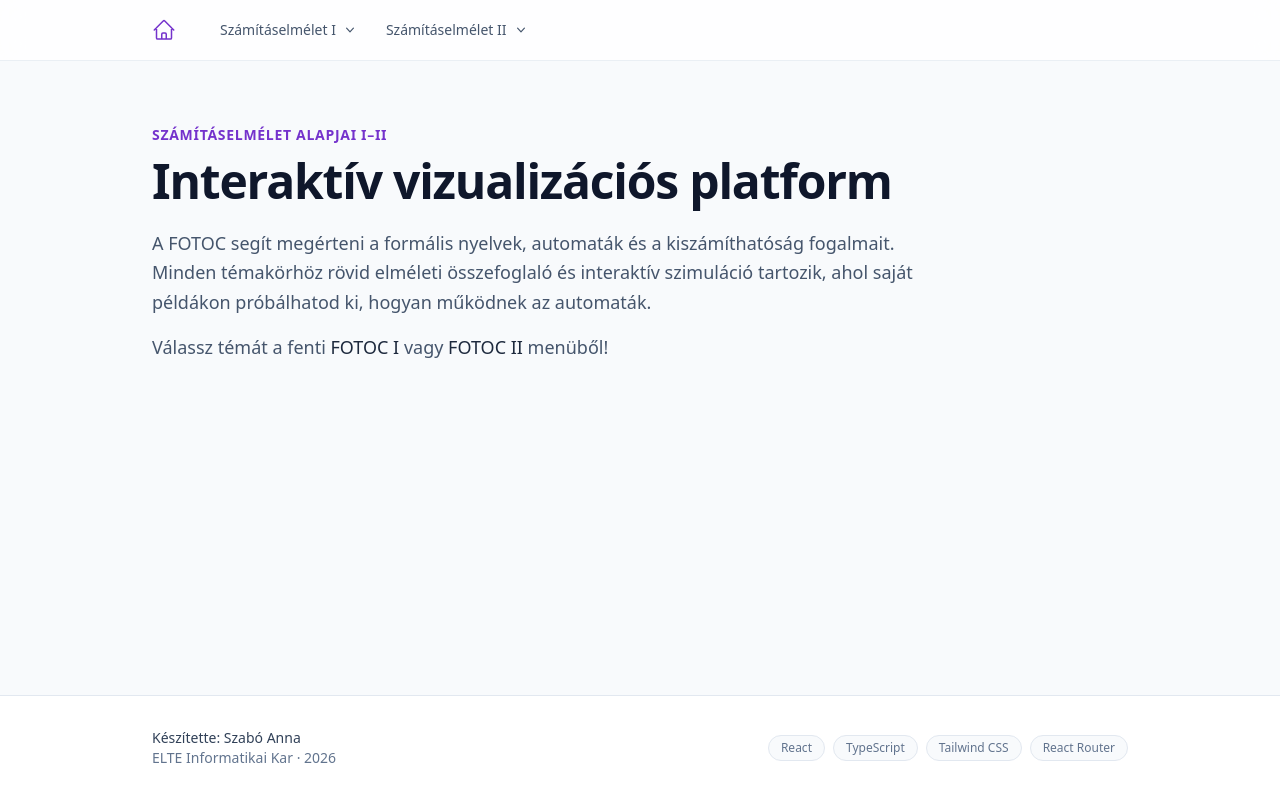
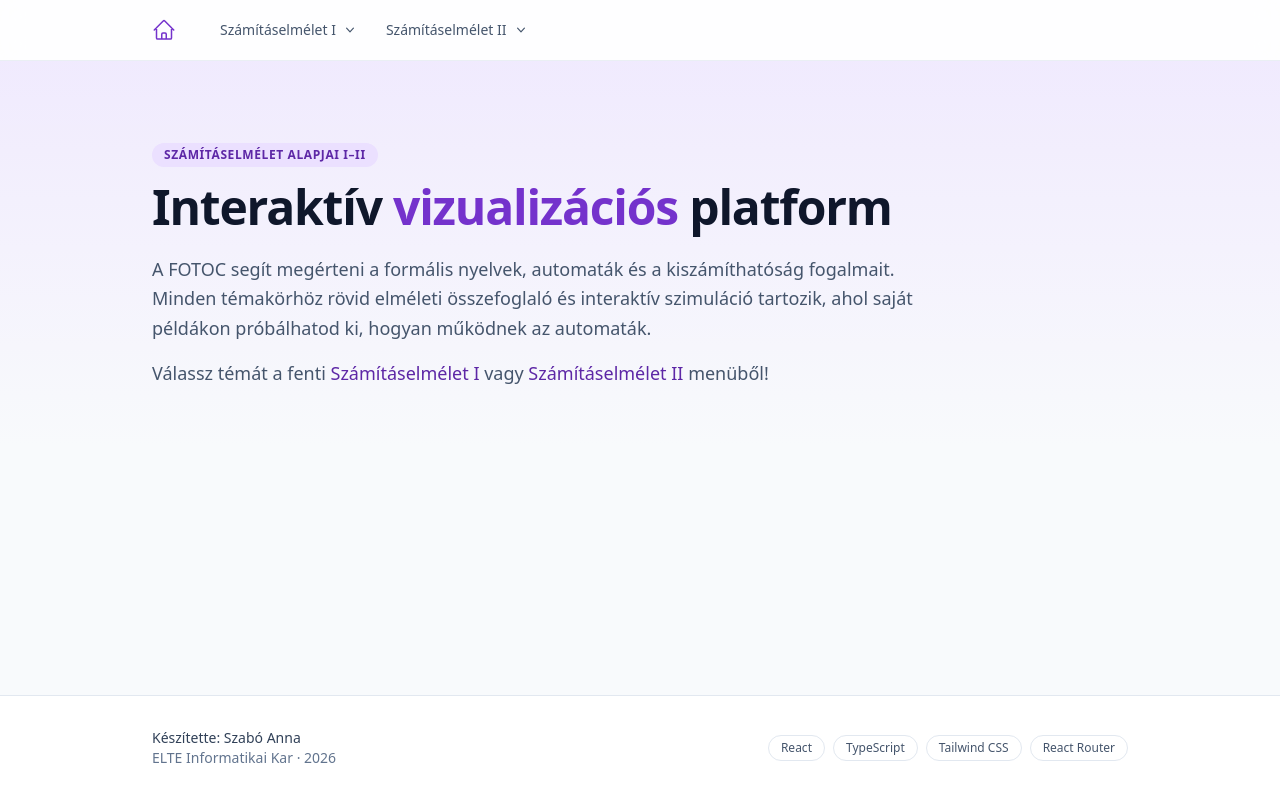
Before and after one commit to SZaboAnna21/thesis, a React (Vite) app in the folder apps/web/: page / in a window 1280 px wide. Built offline with nearby package versions, Linux system fonts and the light colour scheme.

Commit message:
design homepage

```diff
--- a/apps/web/src/pages/Homepage.tsx
+++ b/apps/web/src/pages/Homepage.tsx
@@ -7,23 +7,24 @@ export function Homepage() {
     <>
       <SiteHeader />
 
-      <main className="mx-auto w-full max-w-5xl flex-1 px-6 py-16">
-        <section className="max-w-3xl">
-          <p className="mb-3 text-sm font-semibold uppercase tracking-wider text-brand-600">
+      <main className="relative isolate flex-1 overflow-hidden">
+        <div className="pointer-events-none absolute inset-x-0 top-0 -z-10 h-96 bg-gradient-to-b from-brand-100/60 to-transparent" />
+        <section className="mx-auto max-w-5xl px-6 py-20">
+          <span className="mb-4 inline-block rounded-full bg-brand-100 px-3 py-1 text-xs font-semibold uppercase tracking-wider text-brand-700">
             Számításelmélet Alapjai I–II
-          </p>
-          <h1 className="mb-6 text-4xl font-bold tracking-tight text-slate-900 sm:text-5xl">
-            Interaktív vizualizációs platform
+          </span>
+          <h1 className="mb-6 max-w-3xl text-4xl font-bold tracking-tight text-slate-900 sm:text-5xl">
+            Interaktív <span className="text-brand-600">vizualizációs</span> platform
           </h1>
-          <p className="text-lg leading-relaxed text-slate-600">
+          <p className="max-w-3xl text-lg leading-relaxed text-slate-600">
             A FOTOC segít megérteni a formális nyelvek, automaták és a
             kiszámíthatóság fogalmait. Minden témakörhöz rövid elméleti
             összefoglaló és interaktív szimuláció tartozik, ahol saját
             példákon próbálhatod ki, hogyan működnek az automaták.
           </p>
-          <p className="mt-4 text-lg leading-relaxed text-slate-600">
-            Válassz témát a fenti <span className="font-medium text-slate-800">FOTOC I</span> vagy{" "}
-            <span className="font-medium text-slate-800">FOTOC II</span> menüből!
+          <p className="mt-4 max-w-3xl text-lg leading-relaxed text-slate-600">
+            Válassz témát a fenti <span className="font-medium text-brand-700">Számításelmélet I</span> vagy{" "}
+            <span className="font-medium text-brand-700">Számításelmélet II</span> menüből!
           </p>
         </section>
       </main>
@@ -38,7 +39,7 @@ export function Homepage() {
             {technologies.map((tech) => (
               <li
                 key={tech}
-                className="rounded-full border border-slate-200 bg-slate-50 px-3 py-1 text-xs"
+                className="rounded-full border border-slate-200 bg-white px-3 py-1 text-xs text-slate-600"
               >
                 {tech}
               </li>
```
